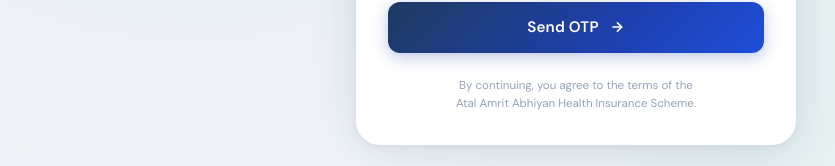
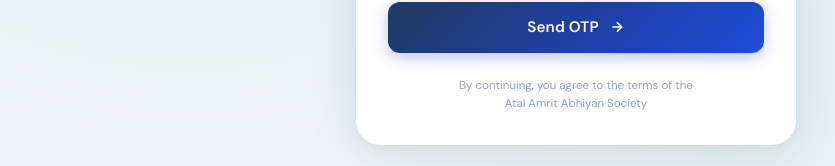
Before and after one commit to nitishdola/sha-recruitment-frontend, a React (Vite) app: page / in a window 1280 px wide. Shown: the part 572-738 px from the top of the page, without its empty margins (64-899 px from the left). Built offline with nearby package versions, Linux system fonts and the light colour scheme.

Commit message:
bug fixed

```diff
--- a/src/components/Login.jsx
+++ b/src/components/Login.jsx
@@ -859,7 +859,7 @@
             <p className="footer-note">
               By continuing, you agree to the terms of the
               <br />
-              Atal Amrit Abhiyan Health Insurance Scheme.
+              Atal Amrit Abhiyan Society
             </p>
           </div>
         </div>
```
